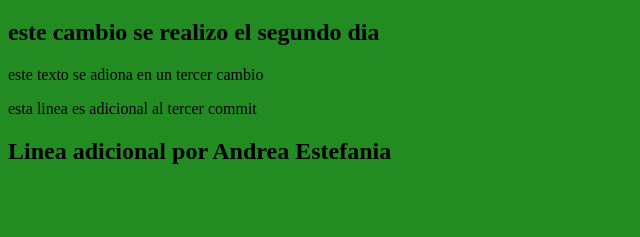
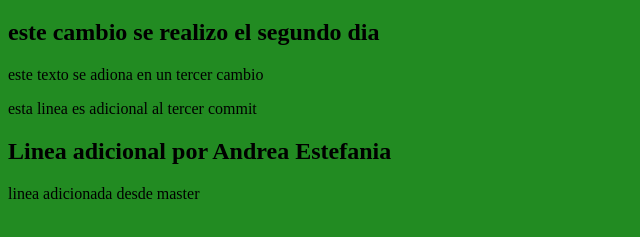
Before and after one commit to fjimenezg/proyectoCurso, a plain HTML site: page index.html in a window 1280 px wide. Shown: the part 61-298 px from the top of the page, without its empty margins (0-640 px from the left). Drawn offline with Linux system fonts and the light colour scheme.

Commit message:
se cambia la misma linea desde master

```diff
--- a/index.html
+++ b/index.html
@@ -11,5 +11,7 @@
     <p>este texto se adiona en un tercer cambio</p>
     esta linea es adicional al tercer commit
     <h2>Linea adicional por Andrea Estefania</h2>
+
+    <div>linea adicionada desde master</div>
 </body>
 </html>
```
